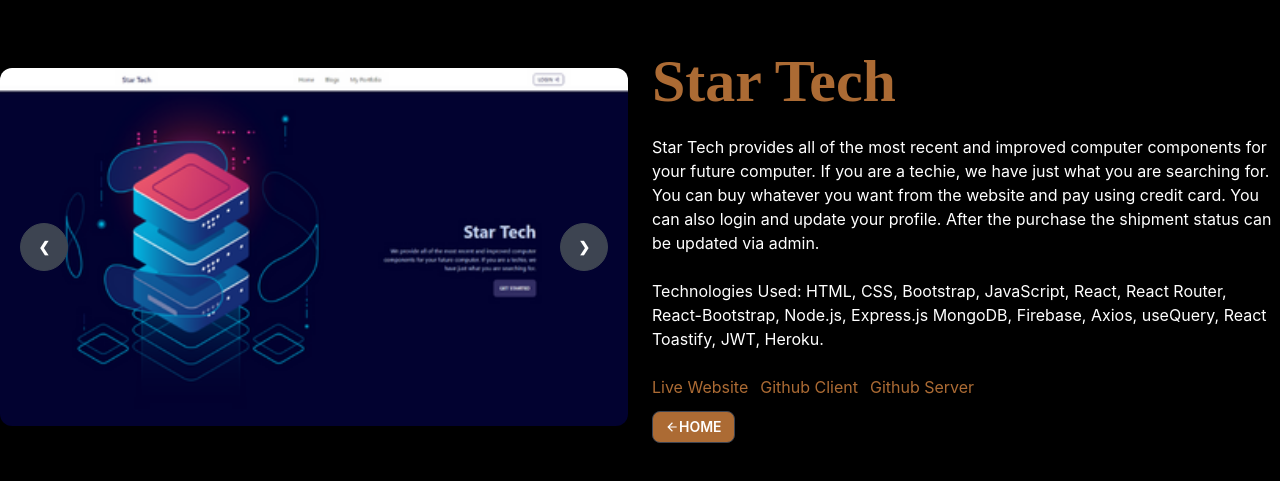
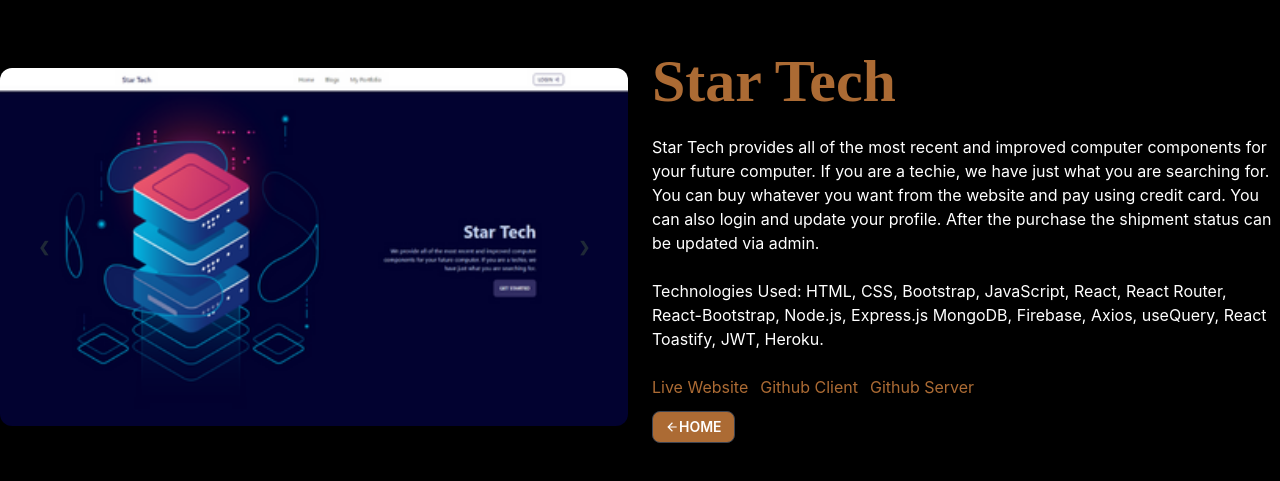
Before and after one commit to abdullah-masud/My-Portfolio, a React (Create React App) app: page /projectDetails/1 in a window 1280 px wide. Shown: the part 153-634 px from the top of the page. Built offline with nearby package versions, Linux system fonts and the light colour scheme.

Commit message:
carousel ghost

```diff
--- a/src/Pages/Home/ProjectDetails.js
+++ b/src/Pages/Home/ProjectDetails.js
@@ -14,22 +14,22 @@
                         <div id="slide1" class="carousel-item relative w-full">
                             <img src={image1} class="w-full" alt='' />
                             <div class="absolute flex justify-between transform -translate-y-1/2 left-5 right-5 top-1/2">
-                                <a href="#slide4" class="btn btn-circle">❮</a>
-                                <a href="#slide2" class="btn btn-circle">❯</a>
+                                <a href="#slide4" class="btn btn-circle btn-ghost">❮</a>
+                                <a href="#slide2" class="btn btn-circle btn-ghost">❯</a>
                             </div>
                         </div>
                         <div id="slide2" class="carousel-item relative w-full">
                             <img src={image2} class="w-full" alt='' />
                             <div class="absolute flex justify-between transform -translate-y-1/2 left-5 right-5 top-1/2">
-                                <a href="#slide1" class="btn btn-circle">❮</a>
-                                <a href="#slide3" class="btn btn-circle">❯</a>
+                                <a href="#slide1" class="btn btn-circle btn-ghost">❮</a>
+                                <a href="#slide3" class="btn btn-circle btn-ghost">❯</a>
                             </div>
                         </div>
                         <div id="slide3" class="carousel-item relative w-full">
                             <img src={image3} class="w-full" alt='' />
                             <div class="absolute flex justify-between transform -translate-y-1/2 left-5 right-5 top-1/2">
-                                <a href="#slide2" class="btn btn-circle">❮</a>
-                                <a href="#slide4" class="btn btn-circle">❯</a>
+                                <a href="#slide2" class="btn btn-circle btn-ghost">❮</a>
+                                <a href="#slide4" class="btn btn-circle btn-ghost">❯</a>
                             </div>
                         </div>
                     </div>
```
